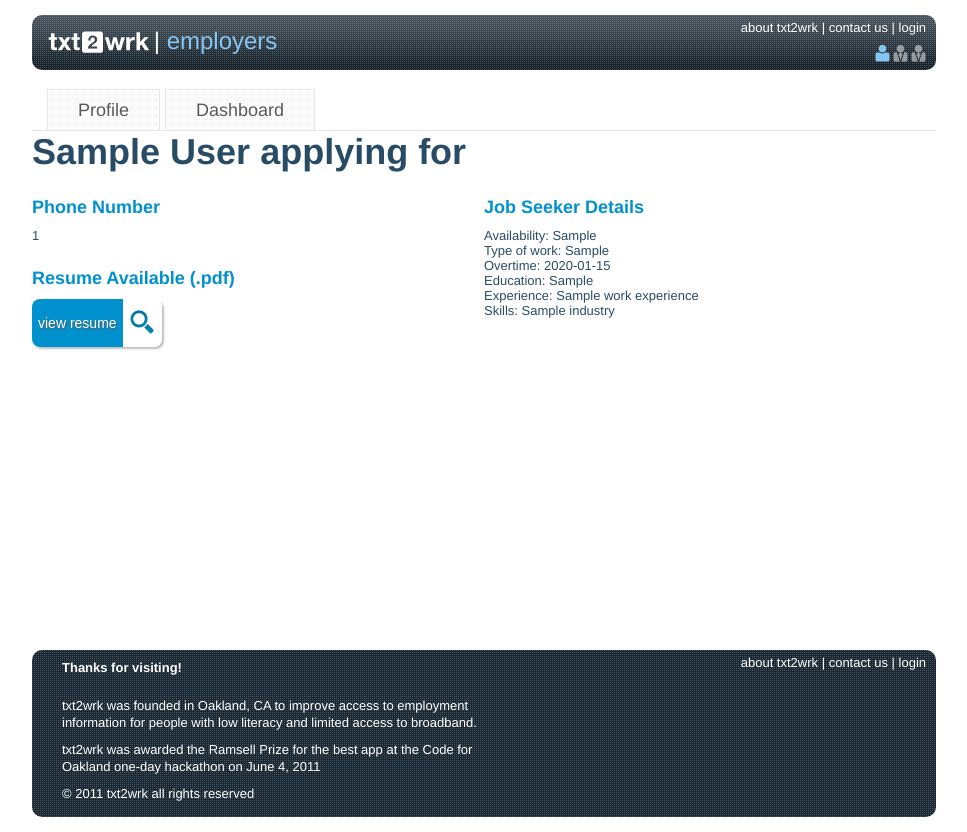
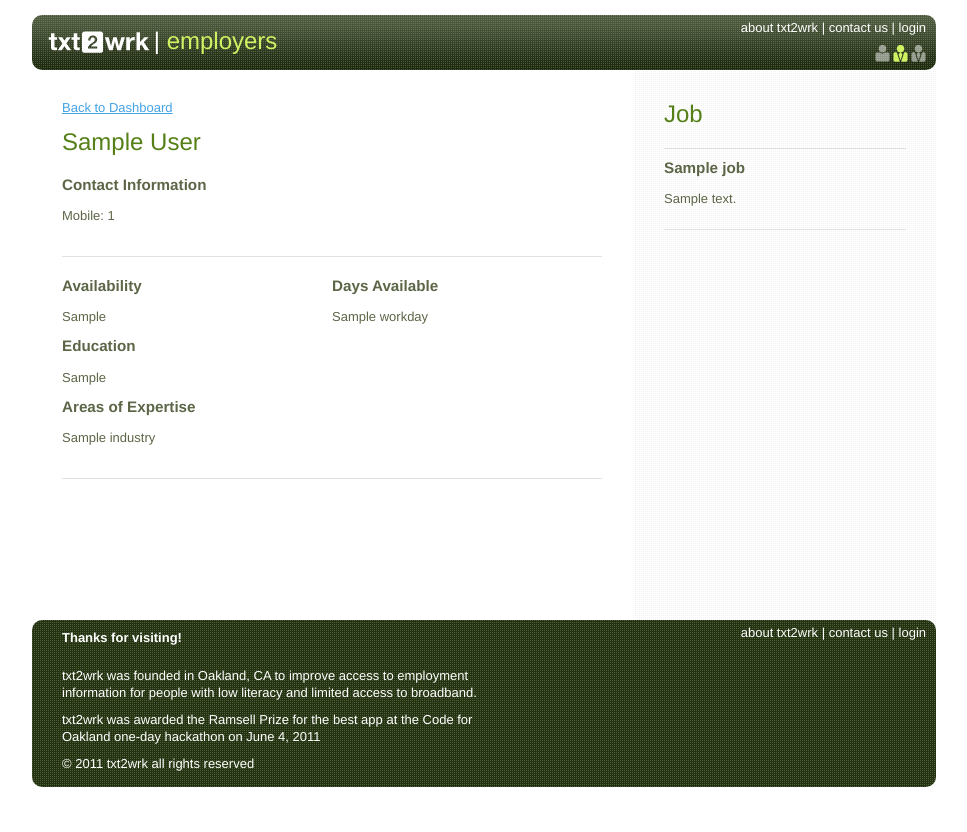
Before and after one commit to rogerly/txt2wrk, a Django app: template templates/applicant/profile/profile.html in a window 1280 px wide. Shown: the whole page, without its empty margins (156-1123 px from the left). After the commit the page ends 787 px from the top, so only its background shows below. Run offline with Django 3.2, Linux system fonts and the light colour scheme; the template is opened without the code that fills it: most values are stand-ins (such as "Sample title", 1, 10 or a date in 2020); some libraries are stand-ins or nearby versions.

Commit message:
Fixed link to applicant profile view

```diff
--- a/apps/applicant/urls.py
+++ b/apps/applicant/urls.py
@@ -68,7 +68,7 @@ urlpatterns = patterns('',
          },
         name='applicant_dashboard'),
 
-    url(r'^view/(?P<applicant_id>\d+)$',
+    url(r'^view/(?P<applicant_id>\d+)/(?P<job_id>\d+)$',
         'applicant.views.view_profile',
         {
          'template': 'applicant/profile/profile.html'
--- a/media/css/employer.css
+++ b/media/css/employer.css
@@ -226,3 +226,27 @@ select
 .registration-form fieldset.actions {
     text-align: right;
 }
+
+.view-profile section {
+    border-bottom: 1px solid #e2e2e2;
+    padding-bottom: 20px;
+    margin-bottom: 20px;
+}
+
+.view-profile div#applicant-info-one {
+    float: left;
+    width: 250px;
+    margin-right: 20px;
+}
+
+.view-profile div#applicant-info-two {
+    float: left;
+    width: 250px;
+}
+
+.view-profile .sidebar section {
+    border-top: 1px solid #e2e2e2;
+    border-bottom: 1px solid #e2e2e2;
+    padding-top: 10px;
+    padding-bottom: 10px;
+}
--- a/templates/applicant/profile/profile.html
+++ b/templates/applicant/profile/profile.html
@@ -3,7 +3,6 @@
 {% block head_title %} Applicant Profile {% endblock %}
 
 {% block page_css %}
-<link rel="stylesheet" type="text/css" href="{{ STATIC_URL }}/css/applicant.css" />
 <style type="text/css">
     #phone-number {
         margin-bottom: 25px;
@@ -11,45 +10,48 @@
 </style>
 {% endblock %}
 
+{% block tabbed_navigation %}{% endblock %}
+
+{% block page_class %}view-profile with-sidebar{% endblock %}
+
 {% block body_content %}
-   <h1>{{ applicant.user.first_name }} {{ applicant.user.last_name }} <span>applying for </span></h1>
-    <div class="left-column" style="width: 45%;">
+    <div class="main-column">
+        <p id="dashboard-link"><a href="{% url employer_dashboard %}">Back to Dashboard</a></p>
+        <h2>{{ applicant.user.first_name }} {{ applicant.user.last_name }}</h2>
         <section>
-            <header>Phone Number</header>
-            <div id="phone-number">{{ applicant.mobile_number }}</div>
-            {% if applicant.resume and applicant.resume.url %}
-                <header>Resume Available (.pdf)</header>
-                <a href="{{ applicant.resume.url}}"><button class="dashboard view-resume">View Resume</button> </a>
-            {% endif %}
+            <h3>Contact Information</h3>
+            <p>Mobile: {{ applicant.mobile_number }}</p>
+        </section>
+        <section>
+            <div id="applicant-info-one">
+                <h3>Availability</h3>
+                <p>{{ applicant.get_employment_type_display }}</p>
+                <h3>Education</h3>
+                <p>{{ applicant.get_education_display }}</p>
+                <h3>Areas of Expertise</h3>
+                <p>
+                    {% for industry in applicant.industry.all %}
+                        {{ industry }}<br />
+                    {% endfor %}
+                </p>
+            </div>
+            <div id="applicant-info-two">
+                <h3>Days Available</h3>
+                <p>
+                    {% for day in applicant.workday.all %}
+                        {{ day}}<br />
+                    {% endfor %}
+                </p>
+            </div>
+            <div class="clearing"></div>
         </section>
     </div>
-    <div class="right-column" style="width: 50%">
+    <div class="sidebar">
+        <h2>Job</h2>
         <section>
-            <header>Job Seeker Details</header>
-            <div>
-                <span class="label">Availability:</span>
-                <span class="value">{{ applicant.get_workday_display }}</span>
-            </div>
-            <div>
-                <span class="label">Type of work:</span>
-                <span class="value">{{ applicant.get_employment_type_display }}</span>
-            </div>
-            <div>
-                <span class="label">Overtime:</span>
-                <span class="value">{{ applicant.get_overtime_display }}</span>
-            </div>
-            <div>
-                <span class="label">Education:</span>
-                <span class="value">{{ applicant.get_education_display }}</span>
-            </div>
-            <div>
-                <span class="label">Experience:</span>
-                <span class="value">{{ applicant.get_experience_display }} work experience</span>
-            </div>
-            <div>
-                <span class="label">Skills:</span>
-                <span class="value">{% for industry in applicant.industry.all %} {{ industry }}{% if not forloop.last %}, {% endif %} {% endfor %}</span>
-            </div>
+            <h3>{{ job.title }}</h3>
+            <p>{{ job.description }}</p>
         </section>
     </div>
+    <div class="clearing"></div>
 {% endblock %}
--- a/templates/employer/job/manage_job.html
+++ b/templates/employer/job/manage_job.html
@@ -28,7 +28,7 @@
             <tbody>
                 {% for application in applications.all %}
                     <tr>
-                        <td><a href="{% url applicant_view_profile application.applicant.id %}">{{ application.applicant.user.first_name }} {{ application.applicant.user.last_name }}</a></td>
+                        <td><a href="{% url applicant_view_profile application.applicant.id job.id %}">{{ application.applicant.user.first_name }} {{ application.applicant.user.last_name }}</a></td>
                         <td>{{ application.date_submitted|timesince }} ago</td>
                         <td>{{ application.applicant.get_employment_type_display }}</td>
                         <td>
```
Also changed, not shown: apps/applicant/views.py (+6 -2 lines).
